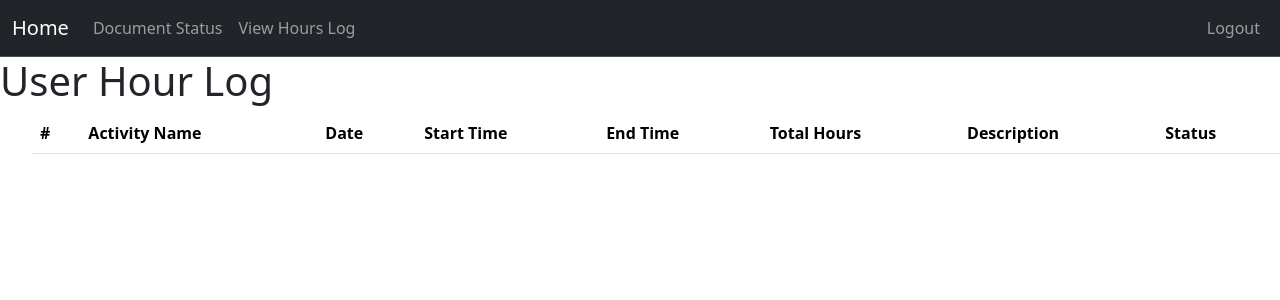
After one commit to thunder-12345/Neopte_Onboarding_Platform, a Flask app: page /specific/log/hours in a window 1280 px wide. The commit adds this page. Shown: the top 300 px of the page. Run offline with Flask 3, Linux system fonts and the light colour scheme; a user stored in the database is signed in; data comes from the database, SQL or seed files in the repository; both versions use the stored data as it was after the commit; lists and menus that the app fills with data are empty.

Commit message:
SCRUM-33 Volunteer/Intern Hours log view

```diff
--- a/app.py
+++ b/app.py
@@ -4,7 +4,7 @@ from project.decorators import permission_required
 from flask import render_template, redirect, request, url_for, flash
 from flask_login import login_user, login_required, logout_user, current_user
 from project.models import User, Document, Hours
-from project.forms import RegistrationForm, LoginForm
+from project.forms import RegistrationForm, LoginForm, AddHoursForm
 from distutils.log import debug
 from fileinput import filename
 import random
@@ -153,6 +153,59 @@ def admin_dashboard():
     user = User.query.all()  # Get all users
     return render_template("admin_home.html", user = user)
 
+@app.route("/specific/log/hours", methods=["GET", "POST"])
+@login_required
+@permission_required('volunteer')
+def specific_log_hours():
+    return render_template('specific_user_hours_log.html')
+
+# create a specific users hours log view
+    # volunteer/intern view
+        # table to view their own hours previously added
+    # board/admin view
+        # view the specific user's hours log table selected with status change ability
+
+# create a hours log view w dif permissions for each role
+    # volunteer/intern view (Navbar says Add Hours)
+        # form to add hours and other details
+        # button to click to view their own hours previously added - routes to specific_user_hours
+    # board/admin view (Navbar says View Hours)
+        # select user from user list to view their hours logged in a table including status change ability
+
+        # DO THIS!! seperate table to view all pending hours with ability to approve/deny (similar to notifications) - do this for documents too
+@app.route("/hours/log", methods=["GET", "POST"])
+@login_required
+@permission_required('volunteer')
+def hours_log():
+    if current_user.role in ['volunteer', 'intern']:
+        form = AddHoursForm()  # Create form to add hours
+
+        if request.method == "POST":
+            if form.validate_on_submit():  # If form is valid
+                log = Hours(
+                    activity_name=form.data['activity_name'],
+                    date=form.data['date'],
+                    start_time=form.data['start_time'],
+                    end_time=form.data['end_time'],
+                    amount=form.data['amount'],
+                    description=form.data['description'],
+                    user=current_user
+                )
+                db.session.add(log)
+                db.session.commit()
+                flash("You have logged your hours!")
+                return redirect(url_for('specific_log_hours'))
+            else:
+                flash("Error")
+                print("Form errors:", form.errors)
+
+        return render_template('hours_log.html', form=form)
+
+    # else:  # board or admin
+        # documents = Document.query.all()
+        # users = User.query.all()
+        # return render_template("document_status_list.html", documents=documents, users=users, role=current_user.role)
+
 # if volunteer or intern, view the documents they've uploaded and their status
 # if board or admin, view all documents and status and ability to change their status
 @app.route("/documents/status")
--- a/project/templates/base.html
+++ b/project/templates/base.html
@@ -32,6 +32,12 @@
           <li class="nav-item">
             <a class="nav-link" href="{{ url_for('document_status') }}">Document Status</a>
           </li>
+          <li class="nav-item">
+            <a class="nav-link"
+            href="{{ url_for('hours_log') }}">
+                View Hours Log </a>
+          </li>
+
           {% else %}
           <li class="nav-item">
             <a class="nav-link" href="{{ url_for('register') }}">Register</a>
--- /dev/null
+++ b/project/templates/specific_user_hours_log.html
@@ -0,0 +1,54 @@
+<!-- display the specific users table of hours and whatnot based on passed in user -->
+
+{% extends "base.html" %}
+{% block content %}
+
+<h1>User Hour Log</h1>
+    <ol>
+        {% if role != "admin" and role != "board" %}
+            <table class="table table-hover">
+                <thead class = "thead-light">
+                <tr>
+                    <th scope="col">#</th>
+                    <th scope="col">Activity Name</th>
+                    <th scope="col">Date</th>
+                    <th scope="col">Start Time</th>
+                    <th scope="col">End Time</th>
+                    <!-- calculate the hours based on the start and end times and then add up total at end row -->
+                    <th scope="col">Total Hours</th>
+                    <th scope="col">Description</th>
+                    <th scope="col">Status</th>
+                </tr>
+                </thead>
+
+            <tbody>
+                {% for log in current_user.hours %}
+                    {% set log_num = loop.index %}
+                    <tr>
+                        <th scope="row">{{log_num}}</th>
+                        <td>{{log.activity_name}}</td>
+                        <td>{{log.date}}</td>
+                        <td>{{log.start_time}}</td>
+                        <td>{{log.end_time}}</td>
+                        <td>{{log.amount}}</td>
+                        <td>{{log.description}}</td>
+                        <td>{{log.status}}</td>
+                    </tr>
+                {% endfor %}
+            </tbody>
+            </table>
+
+        {% else %}
+            <!-- display user list which can then be clicked on to display the specific users documents -->
+            {% for user in users %}
+            <li>
+                {{ user.name }}
+                <span class="id">(ID: {{ user.id }})</span>
+                <span class="role">(Role: {{ user.role }})</span>
+
+            </li>
+            {% endfor %}
+
+        {% endif %}
+    </ol>
+{% endblock %}
```
Also changed, not shown: migrations/versions/d049935304b3_reinitailzing_first_migration.py (renamed from migrations/versions/914b5159e2da_initial.py, +9 -5 lines), project/forms.py (+13 -3 lines), project/models.py (+15 -4 lines), project/templates/hours_log.html (added, +39 -0 lines), instance/project.db, 3 other files.
